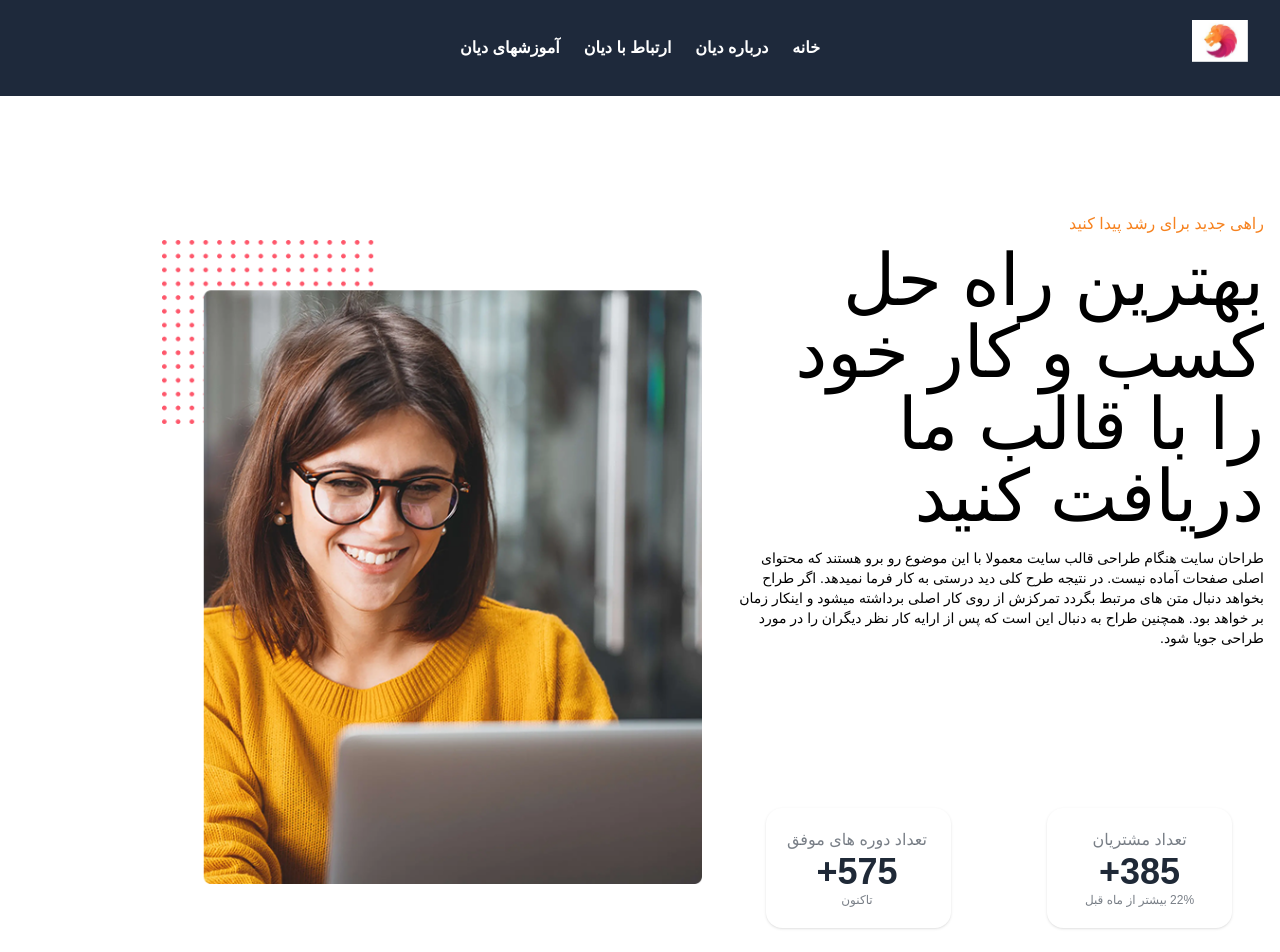
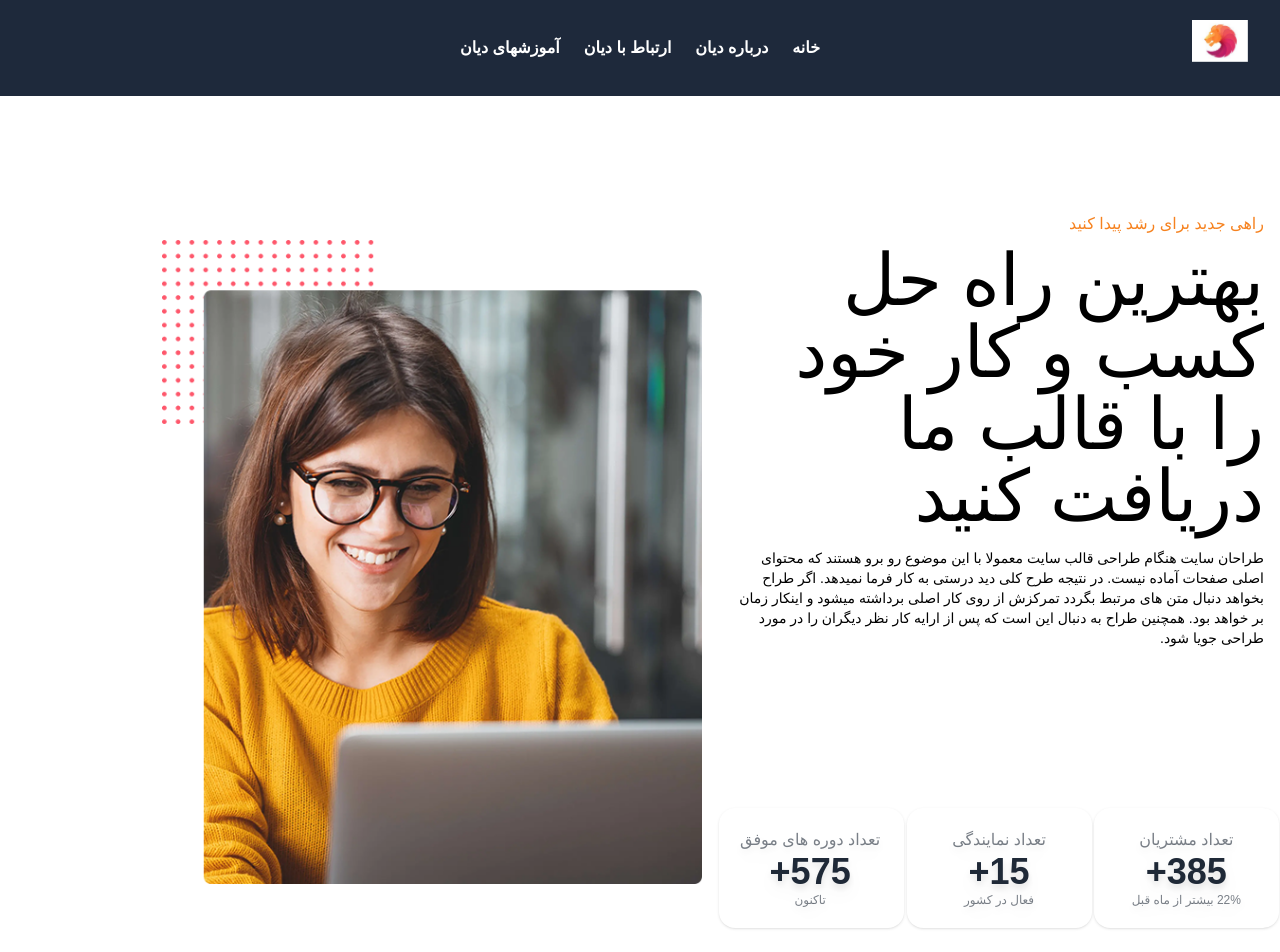
Before and after one commit to Mansour-VN/DianHamrah, a Next.js app: page /HomePage/Section3 in a window 1280 px wide. Shown: the top 952 px of the page. Built offline with nearby package versions, Linux system fonts and the light colour scheme.

Commit message:
refactor : add agent component

```diff
--- a/src/pages/HomePage/Section3.tsx
+++ b/src/pages/HomePage/Section3.tsx
@@ -6,6 +6,7 @@ const Section3 = () => {
 
     const [courses, setCourses] = useState(0)
     const [customers, setCustomer] = useState(0)
+    const [agent, setAgent] = useState(0)
     const increaseCounter = () => {
         if (courses < 575) {
             setCourses(courses + 1)
@@ -13,8 +14,11 @@ const Section3 = () => {
         if (customers < 385) {
             setCustomer(customers + 1)
         }
+        if (agent < 15) {
+            setAgent(customers + 1)
+        }
     }
-    setTimeout(increaseCounter, 5)
+    setTimeout(increaseCounter, 7)
     return (
         <div className="section3 container flex flex-col md:flex-row-reverse  gap-4 items-center justify-center py-[100px]">
             <div className="flex-1">
@@ -34,18 +38,25 @@ const Section3 = () => {
                     </p>
                 </div>
                 <div className="progress-outer">
-                    <div className="flex flex-row justify-around items-center">
+                    <div className="flex flex-row flex-wrap justify-around items-center">
 
 
-                        <div className="stats shadow w-[185px] h-[120px]">
-                            <div className="stat flex flex-col items-center justify-center overflow-hidden">
+                        <div className="stats shadow w-[185px] h-[120px] overflow-hidden ">
+                            <div className="stat flex flex-col items-center justify-center drop-shadow-lg">
                                 <div className="stat-title">تعداد مشتریان</div>
                                 <div className="stat-value">{`${customers}+`}</div>
                                 <div className="stat-desc">22% بیشتر از ماه قبل</div>
                             </div>
                         </div>
-                        <div className="stats shadow w-[185px] h-[120px] overflow-hidden">
-                            <div className="stat flex flex-col items-center justify-center">
+                        <div className="stats shadow w-[185px] h-[120px] overflow-hidden ">
+                            <div className="stat flex flex-col items-center justify-center drop-shadow-lg">
+                                <div className="stat-title text-ellipsis ">تعداد نمایندگی </div>
+                                <div className="stat-value">{`${agent}+`}</div>
+                                <div className="stat-desc">فعال در کشور</div>
+                            </div>
+                        </div>
+                        <div className="stats shadow w-[185px] h-[120px] overflow-hidden ">
+                            <div className="stat flex flex-col items-center justify-center drop-shadow-lg">
                                 <div className="stat-title text-ellipsis ">تعداد دوره های موفق </div>
                                 <div className="stat-value">{`${courses}+`}</div>
                                 <div className="stat-desc">تاکنون </div>
```
